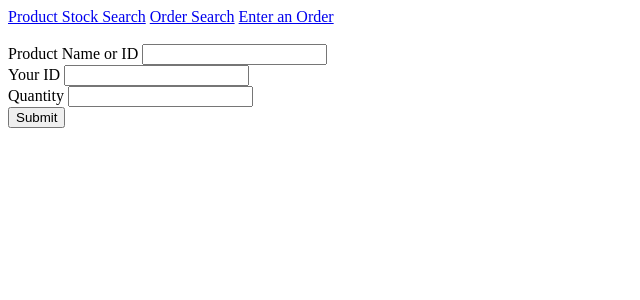
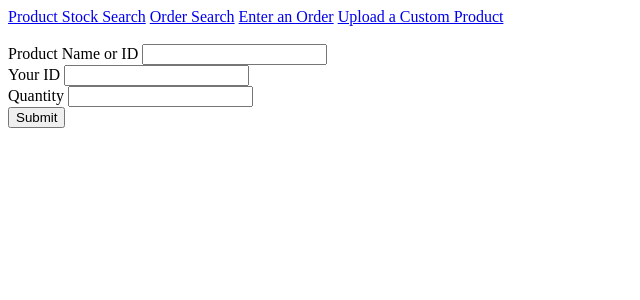
Before and after one commit to AlexNewport/CyberRange, a PHP site: page /enter.php in a window 1280 px wide. Shown: the top 300 px of the page, without its empty margins (0-640 px from the left). Run offline with PHP 8.4, Linux system fonts and the light colour scheme.

Commit message:
Update enter.php

```diff
--- a/enter.php
+++ b/enter.php
@@ -4,9 +4,10 @@
 	<title>Enter an Order</title>
 </head>
 <body>
-<a href = "index.php">Product Stock Search<a>
-<a href = "orders.php">Order Search<a>
-<a href = "enter.php">Enter an Order<a>
+<a href = "index.php">Product Stock Search</a>
+<a href = "orders.php">Order Search</a>
+<a href = "enter.php">Enter an Order</a>
+<a href = "upload.php">Upload a Custom Product</a>
 
 <br><br>
 
```
